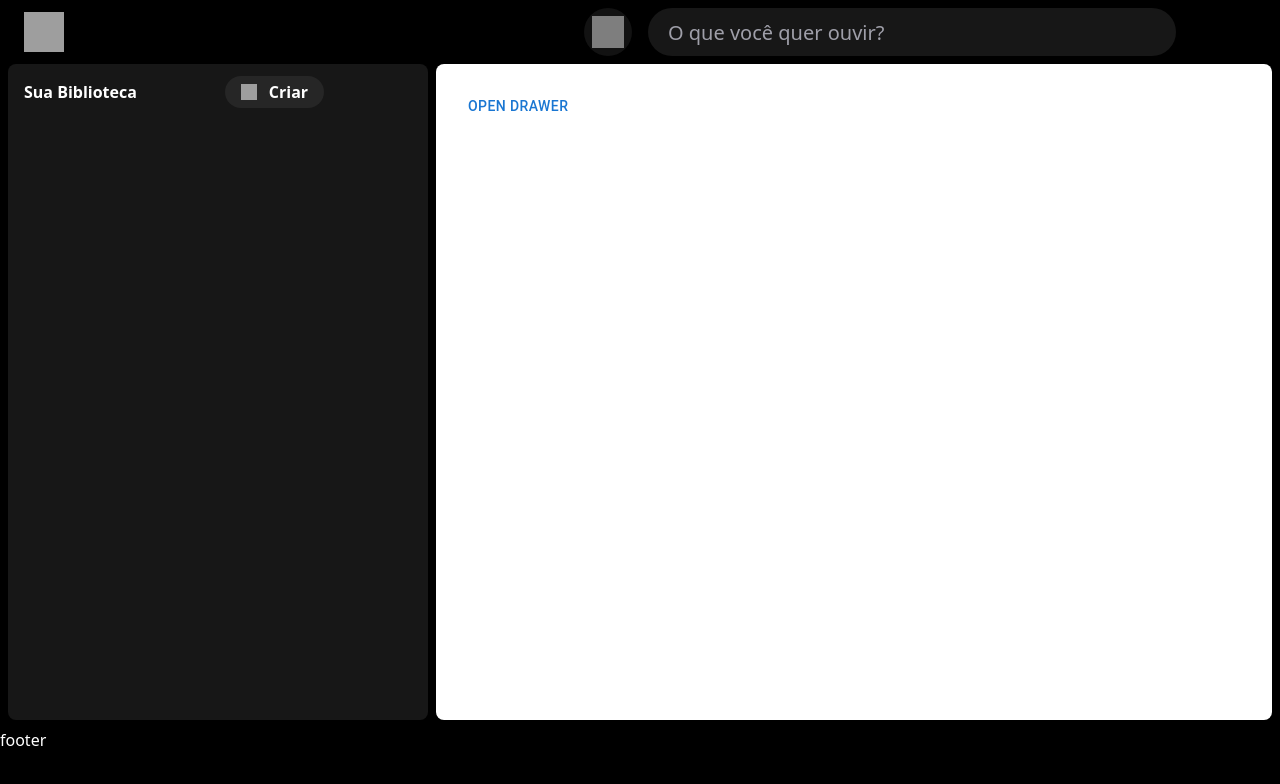
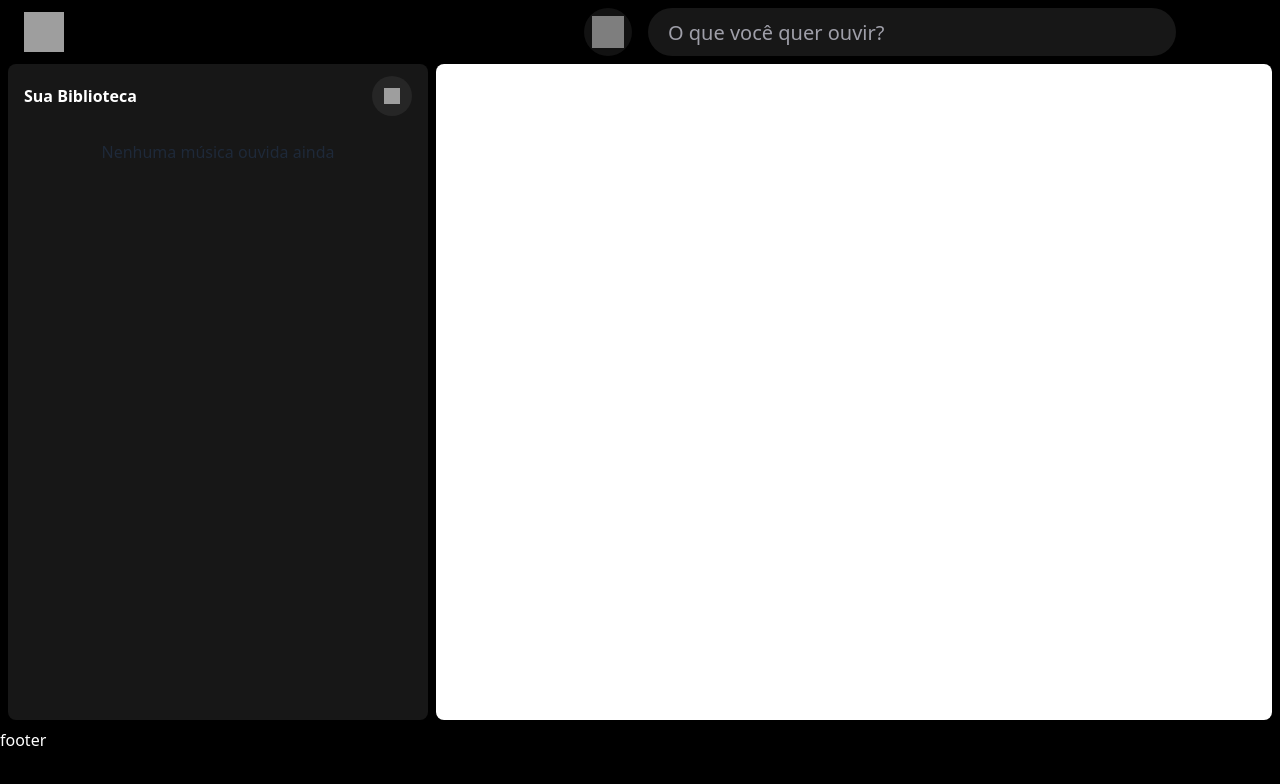
Before and after one commit to GustavoCamargo0/projeto-com-miguelito-music, a React (Vite) app in the folder music/: page / in a window 1280 px wide. Shown: the top 784 px of the page. Built offline with nearby package versions, Linux system fonts and the light colour scheme; grey boxes are pictures that could not be loaded.

Commit message:
recentemente ouvida

```diff
--- a/music/src/components/Menu.jsx
+++ b/music/src/components/Menu.jsx
@@ -1,12 +1,11 @@
-export default function Menu({ pesquisa, setPesquisa, children }) {
+
+export default function Menu({ pesquisa, setPesquisa, recentes = [], children }) {
   return (
     <div className="h-screen flex flex-col bg-black text-white">
 
       <header className="flex items-center w-screen p-2 bg-black">
-
         <div className="flex justify-between items-center gap-130 mx-4">
           <img src="https://img.icons8.com/?size=100&id=99983&format=png&color=FFFFFF" alt="Spotify Icon" className="w-10 h-10 cursor-pointer" />
-
           <button className="p-2 rounded-full cursor-pointer bg-neutral-900 opacity-80 hover:opacity-100 hover:bg-neutral-800 transition-all duration-200">
             <img className="h-8 w-8" src="https://img.icons8.com/?size=100&id=i6fZC6wuprSu&format=png&color=FFFFFF" alt="Home Icon" />
           </button>
@@ -25,14 +24,24 @@ export default function Menu({ pesquisa, setPesquisa, children }) {
           <div className="flex items-center justify-between w-full mb-2">
             <h1 className="text-base font-bold">Sua Biblioteca</h1>
 
-            <button className="py-1 px-4 bg-neutral-800 flex items-center rounded-full">
+            <button className="py-3 px-3 bg-neutral-800 flex items-center rounded-full hover:bg-neutral-700 transition-all duration-200" onClick={() => alert("alo netinho")}>
               <img className="w-4 h-4" src="https://img.icons8.com/?size=100&id=3220&format=png&color=FFFFFF" alt="Library Icon" />
-              <span className="ml-3 font-semibold">Criar</span>
             </button>
+          </div>
 
-            <button>
-              <img src="" alt="" />
-            </button>
+          <div className="flex flex-col gap-2 w-full text-white">
+            {recentes.length === 0 && (
+              <p className="text-zinc-500 text-sm text-center mt-4">Nenhuma música ouvida ainda</p>
+            )}
+            {recentes.map(track => (
+              <div key={track.id} className="flex items-center gap-3 p-2 rounded-lg hover:bg-neutral-800 cursor-pointer transition-all duration-200">
+                <img className="w-10 h-10 rounded" src={track.album.cover_small} alt={track.title} />
+                <div>
+                  <p className="text-sm font-medium">{track.title}</p>
+                  <p className="text-xs text-zinc-400">{track.artist.name}</p>
+                </div>
+              </div>
+            ))}
           </div>
         </aside>
 
@@ -45,5 +54,5 @@ export default function Menu({ pesquisa, setPesquisa, children }) {
         footer
       </footer>
     </div>
-  )
+  );
 }
--- a/music/src/index.css
+++ b/music/src/index.css
@@ -7,3 +7,7 @@
     box-sizing: border-box;
   }
 }
+
+p {
+  @apply text-base text-gray-800;
+}
--- a/music/src/screens/home.jsx
+++ b/music/src/screens/home.jsx
@@ -1,12 +1,11 @@
 import { useState, useEffect } from 'react'
 import Menu from '../components/Menu'
-import Drawer from '@mui/material/Drawer';
 import Button from '@mui/material/Button';
 
 function Home() {
   const [tracks, setTracks] = useState([]);
   const [pesquisa, setPesquisa] = useState('');
-  const [isDrawerOpen, setIsDrawerOpen] = useState(false);
+  const [recetementeOuvida, setRecetementeOuvida] = useState([]);
 
   useEffect(() => {
     if (pesquisa.length > 2) {
@@ -29,23 +28,16 @@ function Home() {
   }, [pesquisa]);
 
   return (
-    <Menu pesquisa={pesquisa} setPesquisa={setPesquisa}>
-
-      <Button onClick={() => setIsDrawerOpen(true)}>Open Drawer</Button>
-
-      <Drawer anchor="left" open={isDrawerOpen} onClose={() => setIsDrawerOpen(false)}>
-        <div style={{ width: 250, padding: 20 }}>
-          <button>Histórico</button>
-        </div>
-      </Drawer>
-
+    <Menu pesquisa={pesquisa} setPesquisa={setPesquisa} recentes={recetementeOuvida}>
       {tracks.map(track => (
         <div key={track.id}>
           <img src={track.album.cover_small} alt={track.title} />
           <p>{track.title} - {track.artist.name}</p>
 
-          <audio controls src={track.preview}>
-
+          <audio controls src={track.preview}
+             onPlay={() => {
+               setRecetementeOuvida(prev => prev.find(musica => musica.id === track.id) ? prev : [...prev, track]);
+             }}>
           </audio>
         </div>
       ))}
```
Lines whose indentation alone changed are shown as unchanged.
